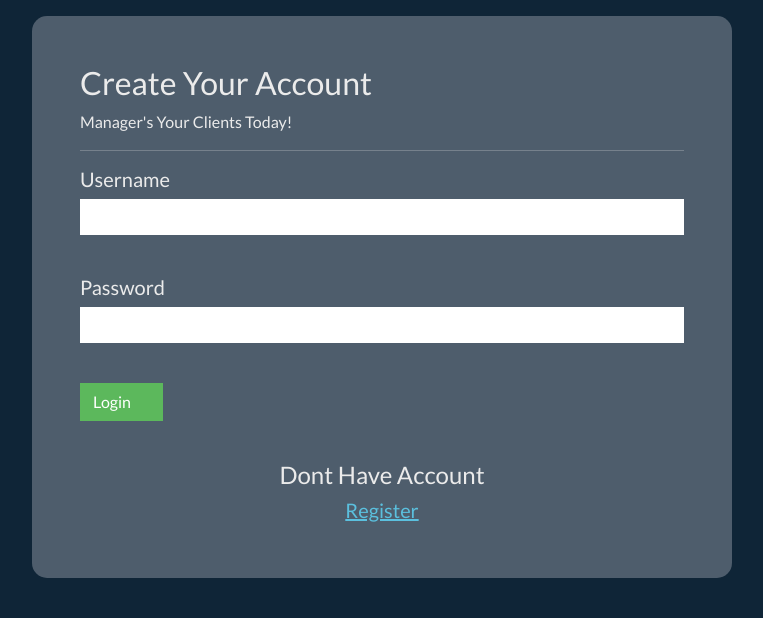
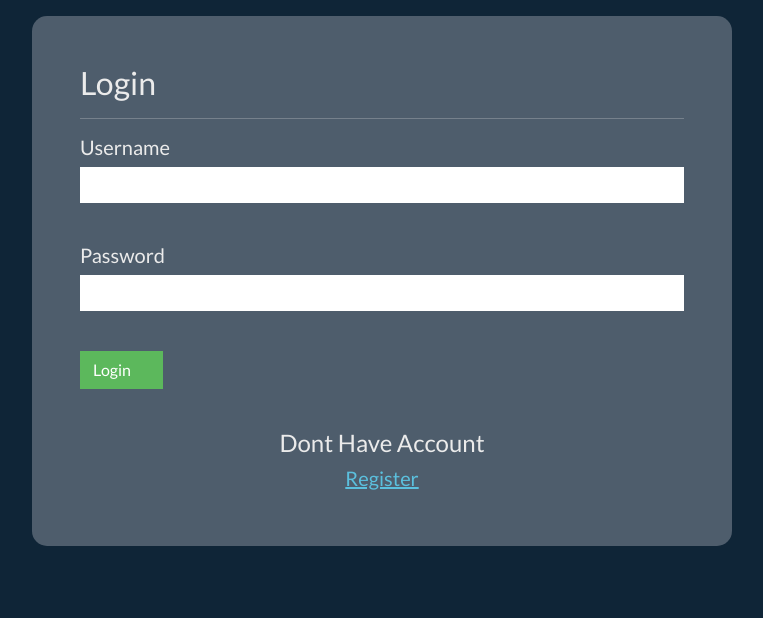
Before and after one commit to badr-azeez/CRUDv1-django, a Django app: page /login in a window 1280 px wide. Shown: the part 56-674 px from the top of the page, without its empty margins (258-1021 px from the left). Run offline with Django 3.2, Linux system fonts and the light colour scheme; some libraries are stand-ins or nearby versions; some web fonts are replaced.

Commit message:
new file:   README.MD

```diff
--- a/webapp/templates/webapp/my-login.html
+++ b/webapp/templates/webapp/my-login.html
@@ -4,8 +4,7 @@
 
 <div class="d-flex justify-content-center">
     <div class="bg-secondary mt-3 shadow-md p-5 form-layout">
-        <h2>Create Your Account</h2>
-        <p>Manager's Your Clients Today!</p>
+        <h2>Login </h2>
         <hr>
         <form active="{% url 'login' %}" method='POST' autocomplite='off'/>
         {% csrf_token %}
```
Also changed, not shown: README.MD (added).
